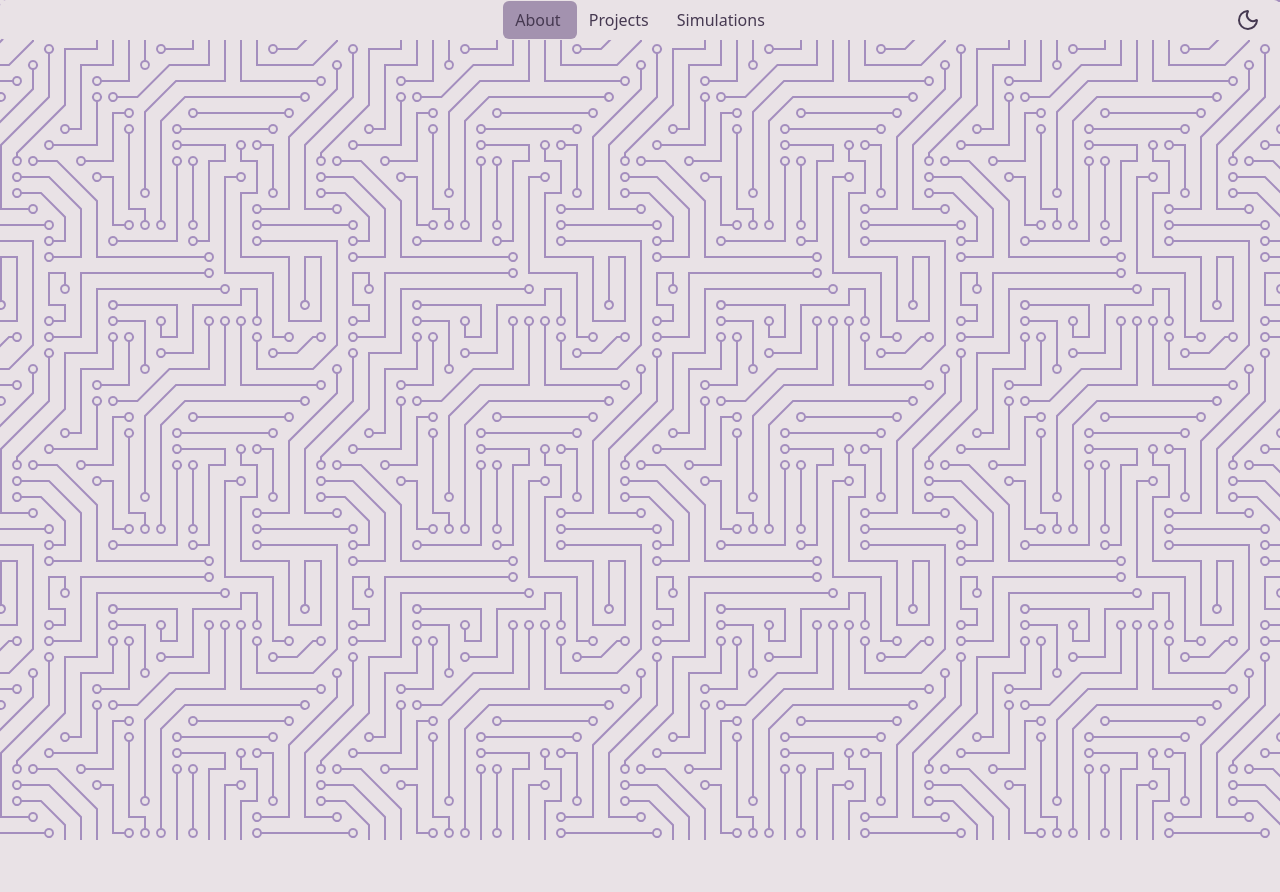
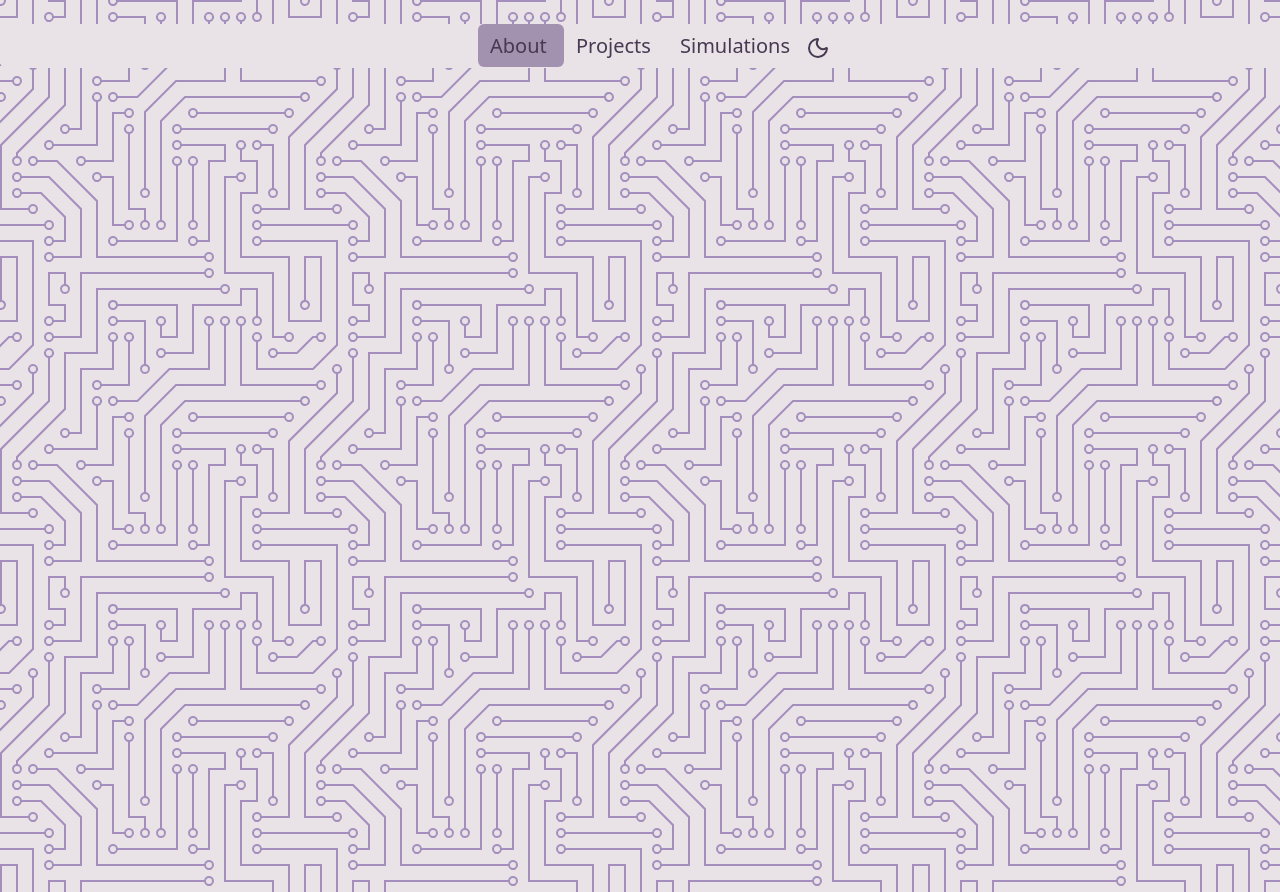
Before and after one commit to jennatimm/myPortfolio, a React (Vite) app: page / in a window 1280 px wide. Before the commit the page ends 840 px from the top, so only its background shows below. Built offline with nearby package versions, Linux system fonts and the light colour scheme.

Commit message:
adjustments on navBar

```diff
--- a/src/components/NavBar.jsx
+++ b/src/components/NavBar.jsx
@@ -3,10 +3,10 @@ import { ThemeToggle } from "../components/ThemeToggle";
 
 export const NavBar = () => {
     return (
-        <nav className="navbar caret-transparent text-(--toggle) bg-(--background) space-y-6">
-            <ThemeToggle />
+        <nav className="navbar my-4 md:my-6 caret-transparent text-sm md:text-xl text-(--toggle) bg-(--background)">
             <NavLink to="/" end> About </NavLink>
             <NavLink to="/Projects" end> Projects </NavLink>
             <NavLink to="/Simulations" end> Simulations </NavLink>
+            <ThemeToggle />
         </nav>);
 }
--- a/src/components/ThemeToggle.jsx
+++ b/src/components/ThemeToggle.jsx
@@ -15,7 +15,7 @@ export const ThemeToggle = () => {
         setIsDarkMode(!isDarkMode);
     }
 
-return <button onClick={toggle} className="fixed right-5">
+return <button onClick={toggle} className="fixed m-0 md:m-1 mx-1">
     {isDarkMode ? <Sun className="h-6 w-6"
     style={{ color: "(--toggle)" }}/>
     :
```
